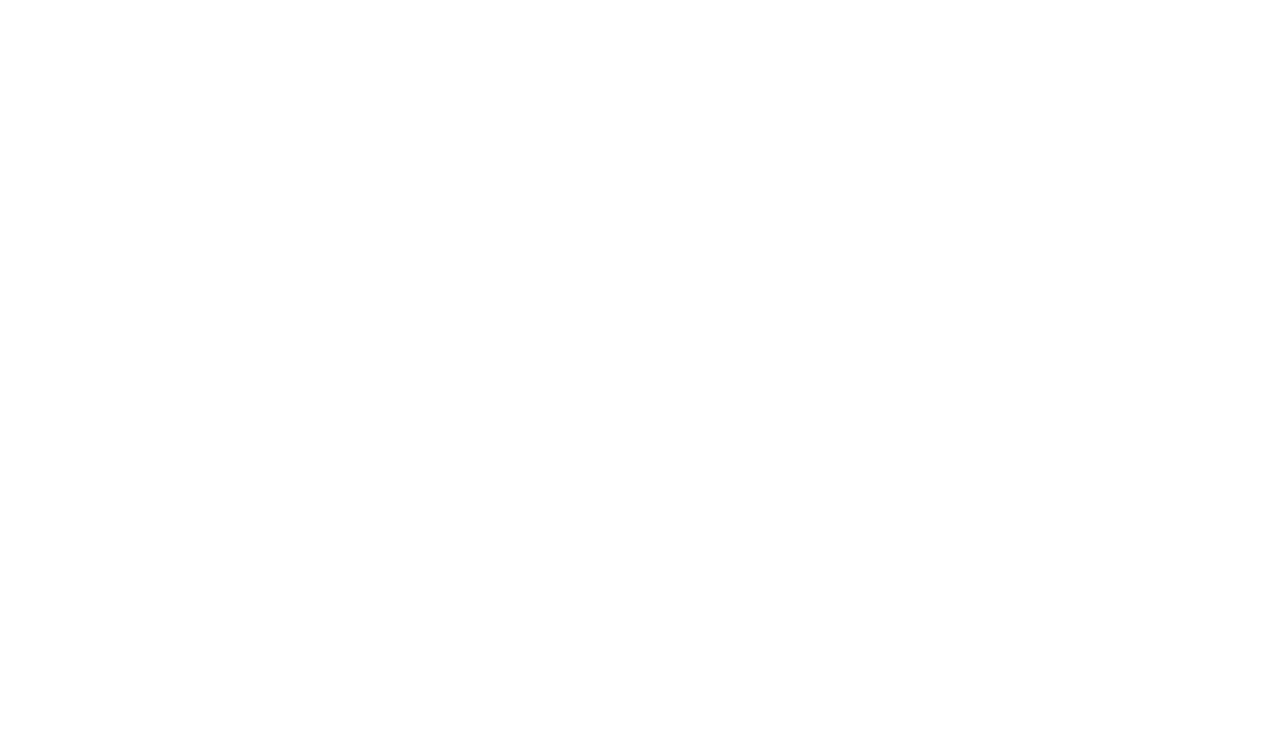
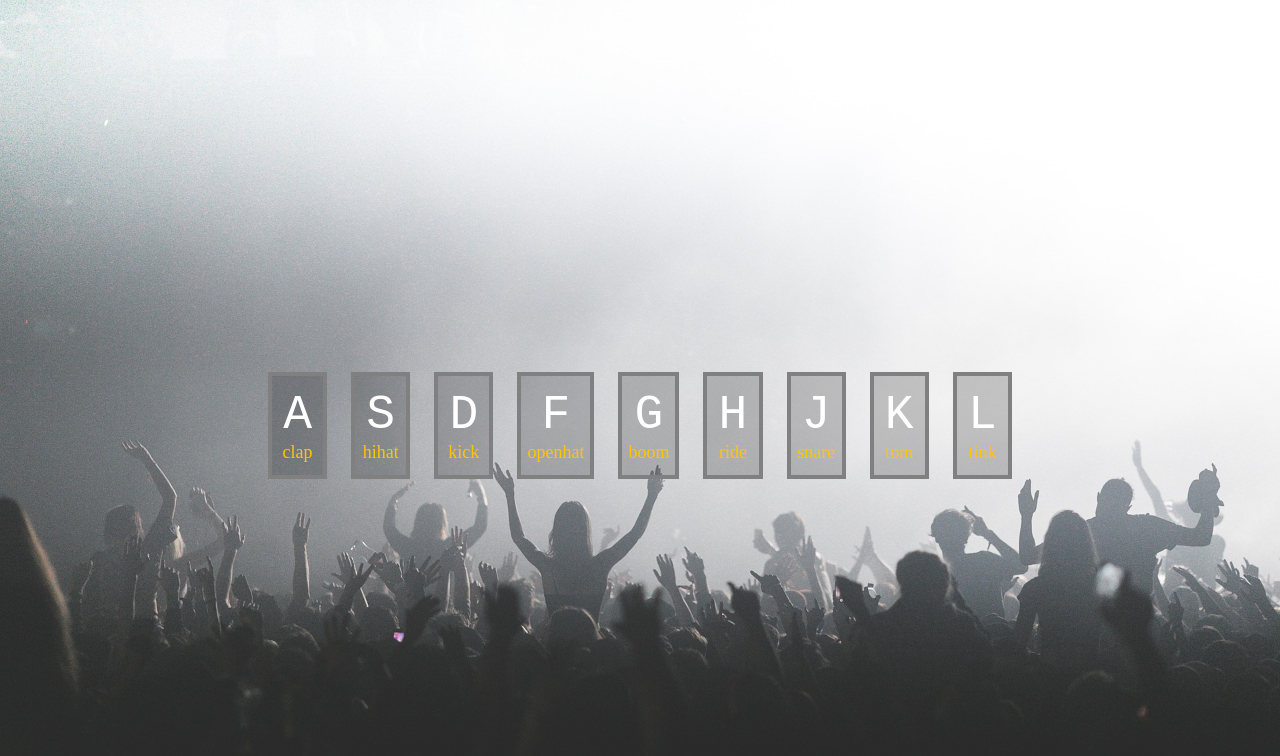
Before and after one commit to olgad21/drum-kit, a plain HTML site: page index.html in a window 1280 px wide. Drawn offline with Linux system fonts and the light colour scheme.

Commit message:
feat: add js and styles

```diff
--- a/index.html
+++ b/index.html
@@ -5,8 +5,57 @@
     <meta http-equiv="X-UA-Compatible" content="IE=edge">
     <meta name="viewport" content="width=device-width, initial-scale=1.0">
     <title>Document</title>
+    <link rel="stylesheet" href="style.css">
+    <script src="script.js"></script>
 </head>
 <body>
+    <div class="keys">
+        <div data-key="65" class="key">
+            <kbd>A</kbd>
+            <span class="sound">clap</span>
+        </div>
+        <div data-key="83" class="key">
+            <kbd>S</kbd>
+            <span class="sound">hihat</span>
+        </div>
+        <div data-key="68" class="key">
+            <kbd>D</kbd>
+            <span class="sound">kick</span>
+        </div>
+        <div data-key="70" class="key">
+            <kbd>F</kbd>
+            <span class="sound">openhat</span>
+        </div>
+        <div data-key="71" class="key">
+            <kbd>G</kbd>
+            <span class="sound">boom</span>
+        </div>
+        <div data-key="72" class="key">
+            <kbd>H</kbd>
+            <span class="sound">ride</span>
+        </div>
+        <div data-key="74" class="key">
+            <kbd>J</kbd>
+            <span class="sound">snare</span>
+        </div>
+        <div data-key="75" class="key">
+            <kbd>K</kbd>
+            <span class="sound">tom</span>
+        </div>
+        <div data-key="76" class="key">
+            <kbd>L</kbd>
+            <span class="sound">tink</span>
+        </div>
+    </div>
+    <audio data-key="65" src="https://raw.githubusercontent.com/wesbos/JavaScript30/master/01%20-%20JavaScript%20Drum%20Kit/sounds/clap.wav"></audio>
+    <audio data-key="83" src="https://raw.githubusercontent.com/wesbos/JavaScript30/master/01%20-%20JavaScript%20Drum%20Kit/sounds/hihat.wav"></audio>
+    <audio data-key="68" src="https://raw.githubusercontent.com/wesbos/JavaScript30/master/01%20-%20JavaScript%20Drum%20Kit/sounds/kick.wav"></audio>
+    <audio data-key="70" src="https://raw.githubusercontent.com/wesbos/JavaScript30/master/01%20-%20JavaScript%20Drum%20Kit/sounds/openhat.wav"></audio>
+    <audio data-key="71" src="https://raw.githubusercontent.com/wesbos/JavaScript30/master/01%20-%20JavaScript%20Drum%20Kit/sounds/boom.wav"></audio>
+    <audio data-key="72" src="https://raw.githubusercontent.com/wesbos/JavaScript30/master/01%20-%20JavaScript%20Drum%20Kit/sounds/ride.wav"></audio>
+    <audio data-key="74" src="https://raw.githubusercontent.com/wesbos/JavaScript30/master/01%20-%20JavaScript%20Drum%20Kit/sounds/snare.wav"></audio>
+    <audio data-key="75" src="https://raw.githubusercontent.com/wesbos/JavaScript30/master/01%20-%20JavaScript%20Drum%20Kit/sounds/tom.wav"></audio>
+    <audio data-key="76" src="https://raw.githubusercontent.com/wesbos/JavaScript30/master/01%20-%20JavaScript%20Drum%20Kit/sounds/tink.wav"></audio>
 
 </body>
 </html>
--- a/script.js
+++ b/script.js
@@ -0,0 +1,8 @@
+window.addEventListener('keydown', function(e){
+    const audio = document.querySelector(`audio[data-key="${e.keyCode}"]`);
+    const key = document.querySelector(`.key[data-key="${e.keyCode}"]`);
+    console.log(e);
+    if (!audio) return;
+    audio.currentTime = 0;
+    audio.play();
+});
--- a/style.css
+++ b/style.css
@@ -0,0 +1,54 @@
+
+html,
+body {
+    height: 100%;
+    font-size: 12px;
+}
+
+html {
+    background: url(crowd-g6212c08dc_1920.jpg) no-repeat center center fixed;
+    -webkit-background-size: cover;
+    -moz-background-size: cover;
+    -o-background-size: cover;
+    background-size: cover;
+  }
+
+.keys {
+    position: absolute;
+    display: flex;
+    justify-content: space-between;
+    align-items: center;
+    top: 45%;
+    width: 60%;
+    left: 20%;
+    margin: auto;
+}
+
+.key {
+    display: flex;
+    flex-direction: column;
+    justify-content: center;
+    align-items: center;
+    width: 100px;
+    margin: 1rem;
+    padding: 1rem .5rem;
+    border: 4px solid grey;
+    transition: all 0.07s;
+    background: rgba(0, 0, 0, 0.2);
+    cursor: pointer;
+}
+
+kbd {
+    font-size: 4rem;
+    color: white;
+}
+
+.sound {
+    font-size: 1.5rem;
+    color: #ffc600;
+}
+
+.playing {
+    transform: scale(1.1);
+    border-color: #ffc600;
+}
```
Also changed, not shown: crowd-g6212c08dc_1920.jpg (added).
